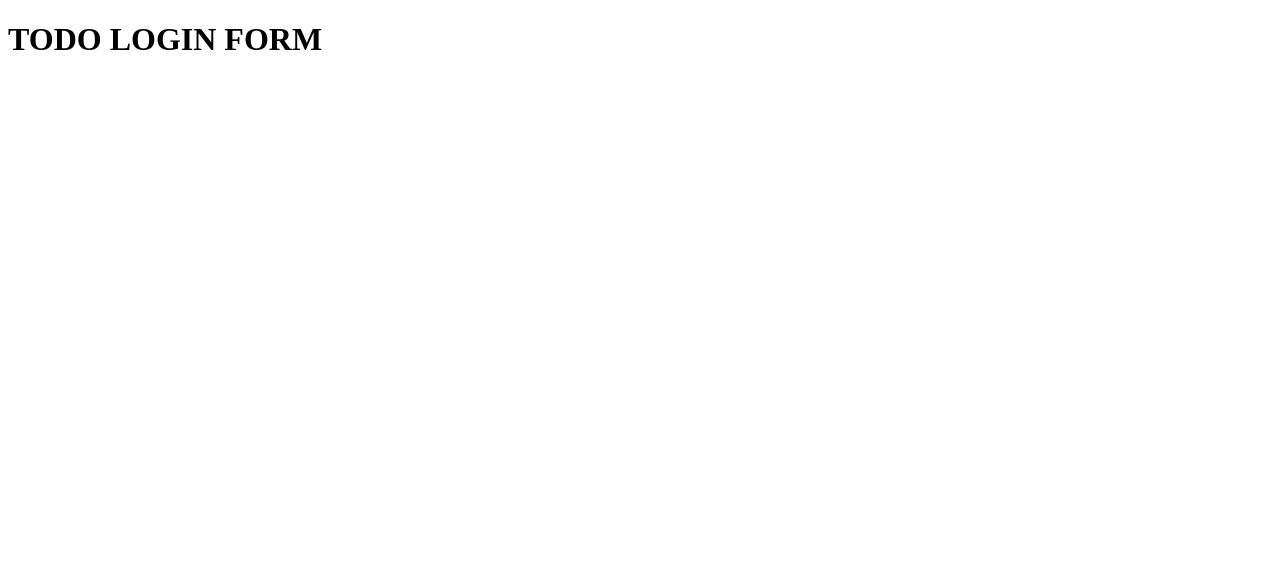
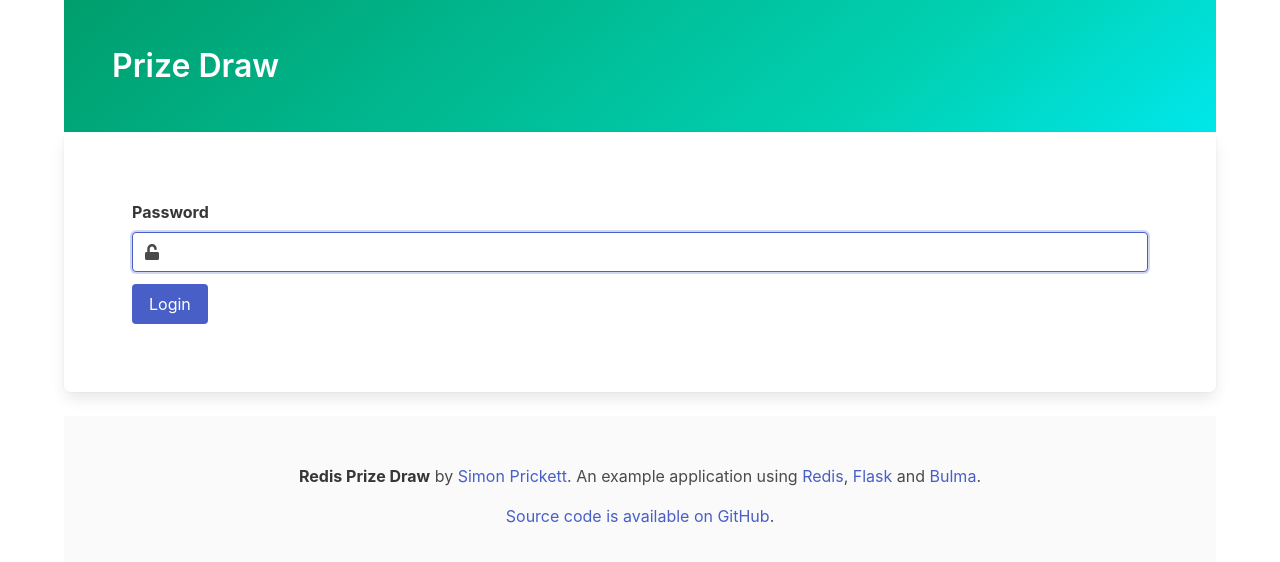
Before and after one commit to simonprickett/redis-prize-draw, a Flask app: page /admin in a window 1280 px wide. Shown: the top 562 px of the page. Run offline with Flask 2, Linux system fonts and the light colour scheme; some libraries are stand-ins or nearby versions.

Commit message:
Template refactoring, admin login form begins.

```diff
--- a/app.py
+++ b/app.py
@@ -2,6 +2,7 @@ from flask import Flask
 from flask import abort
 from flask import jsonify
 from flask import render_template
+from flask import request
 from redis import Redis
 
 import json
@@ -159,9 +160,10 @@ def draw_prizes():
 
     return 'Done!'
 
-@app.route('/admin')
+@app.route('/admin', methods=['GET', 'POST'])
 def admin_page():
-    # This needs a get and a post, to cope with
-    # rendering a login form and authenticating then
-    # running the prize draw...
-    return render_template('adminlogin.html')
+    if (request.method == 'GET'):
+        return render_template('adminlogin.html')
+
+    return "TODO CHECK PASSWORD"
+    # POST request, check the password...
--- a/templates/adminlogin.html
+++ b/templates/adminlogin.html
@@ -1,12 +1,22 @@
-<!DOCTYPE html>
-<html>
+{% extends "base.html" %}
 
-<head>
-
-</head>
-
-<body>
-  <h1>TODO LOGIN FORM</h1>
-</body>
-
-</html>
+{% block content %}
+<section class="section">
+  <form id="adminlogin">
+    <div class="field">
+      <label class="label">Password</label>
+      <div class="control has-icons-left">
+        <input id="github-id" class="input" type="password" placeholder="" value="" autofocus>
+        <span class="icon is-small is-left">
+          <i class="fas fa-unlock"></i>
+        </span>
+      </div>
+    </div>
+    <div class="field is-grouped">
+      <div class="control">
+        <button class="button is-link" type="submit">Login</button>
+      </div>
+    </div>
+  </form>
+</section>
+{% endblock %}
--- /dev/null
+++ b/templates/base.html
@@ -0,0 +1,39 @@
+<!DOCTYPE html>
+<html>
+
+<head>
+  <meta charset="utf-8">
+  <meta name="viewport" content="width=device-width, initial-scale=1">
+  <title>Prize Draw</title>
+  <link rel="stylesheet" href="https://cdn.jsdelivr.net/npm/bulma@0.8.0/css/bulma.min.css">
+  <script defer src="https://use.fontawesome.com/releases/v5.3.1/js/all.js"></script>
+</head>
+
+<body>
+  <div class="container">
+    <section class="hero is-primary is-bold">
+      <div class="hero-body">
+        <div class="container">
+          <h1 class="title">
+            Prize Draw
+          </h1>
+        </div>
+      </div>
+    </section>
+    <div class="box">
+      {% block content %}{% endblock %}
+    </div>
+    <footer class="footer">
+      <div class="content has-text-centered">
+        <p>
+          <strong>Redis Prize Draw</strong> by <a href="https://simonprickett.dev/">Simon Prickett</a>.  An example
+          application using <a href="https://redis.io/">Redis</a>, <a href="https://flask.palletsprojects.com/">Flask</a> and <a href="https://bulma.io/">Bulma</a>.
+        </p>
+        <p><a href="https://github.com/simonprickett/redis-prize-draw">Source code is available on GitHub</a>.</p>
+      </div>
+    </footer>
+  </div>
+  <script type="text/javascript" src="{{ url_for('static', filename = 'prizedraw.js') }}"></script>
+</body>
+
+</html>
```
Also changed, not shown: templates/homepage.html (+3 -36 lines).
